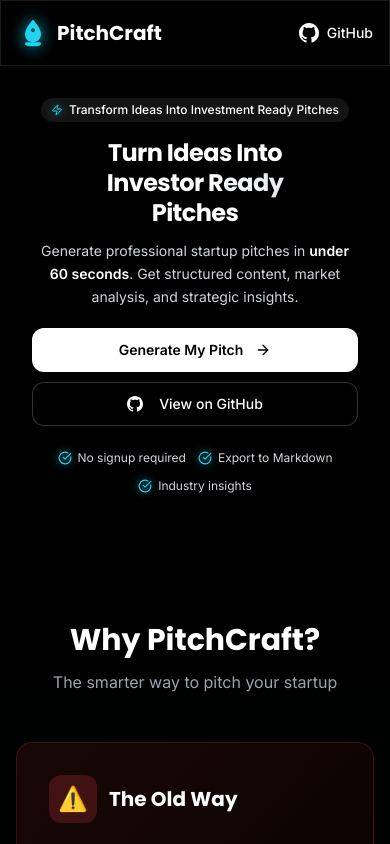
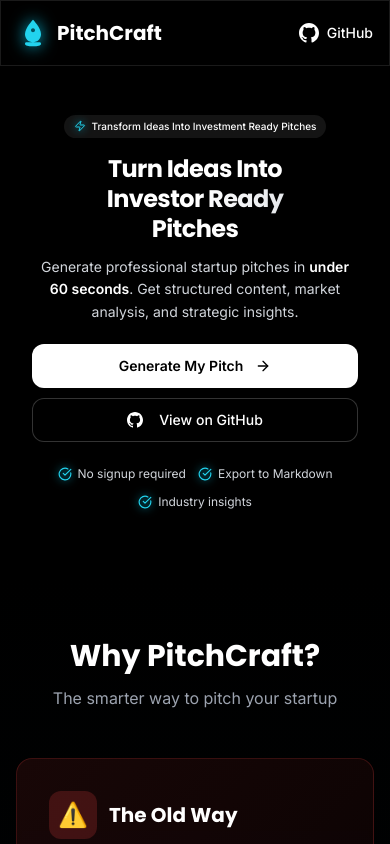
Before and after one commit to MuhammadTanveerAbbas/PitchCraft, a Next.js app: page / in a window 390 px wide. Shown: the top 844 px of the page. Built offline with nearby package versions, Linux system fonts and the light colour scheme.

Commit message:
Update project-landing.tsx

```diff
--- a/src/components/project-landing.tsx
+++ b/src/components/project-landing.tsx
@@ -61,14 +61,14 @@
       </nav>
 
       {/* Hero Section */}
-      <section className="container mx-auto py-8 md:py-20 animate-fade-in mb-8 md:mb-16">
+      <section className="container mx-auto pt-12 pb-8 md:py-20 animate-fade-in mb-8 md:mb-16">
         <div className="max-w-6xl mx-auto text-center px-4">
           <div className="inline-flex items-center gap-1.5 md:gap-2 bg-accent px-2.5 py-1 md:px-4 md:py-2 rounded-full mb-4 md:mb-8">
             <Zap
               className="h-3 w-3 md:h-4 md:w-4 text-cyan-400"
               style={{ filter: "drop-shadow(0 0 4px #06b6d4)" }}
             />
-            <span className="text-xs md:text-sm font-medium text-white">
+            <span className="text-[10px] md:text-sm font-medium text-white">
               Transform Ideas Into Investment Ready Pitches
             </span>
           </div>
```
